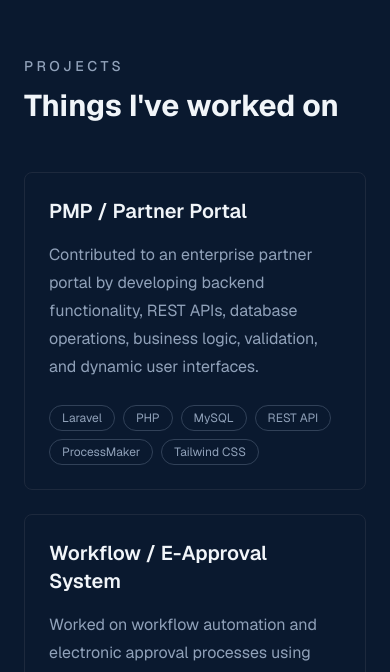
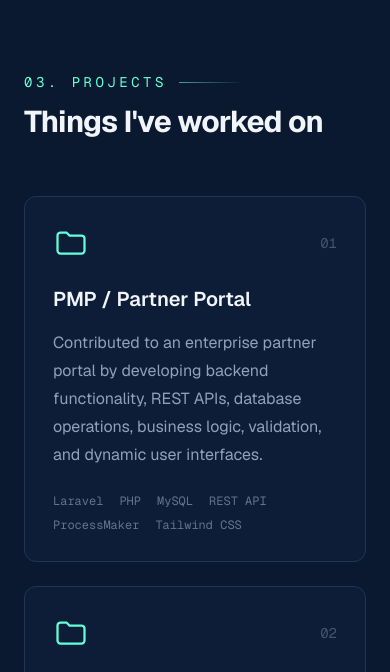
Before and after one commit to SHAYANFAYSAL10/faysal-portfolio, a Next.js app: page / in a window 390 px wide. Shown: the part 4432-5104 px from the top of the page. Built offline with nearby package versions, Linux system fonts and the light colour scheme.

Commit message:
Redesign project cards

```diff
--- a/components/project-card.tsx
+++ b/components/project-card.tsx
@@ -2,29 +2,51 @@ import type { Project } from "@/data/projects";
 
 interface ProjectCardProps {
   project: Project;
+  index: number;
 }
 
-export default function ProjectCard({ project }: ProjectCardProps) {
+export default function ProjectCard({ project, index }: ProjectCardProps) {
   return (
-    <article className="rounded-lg border border-slate-800 p-6 transition hover:border-slate-600">
-      <h3 className="text-xl font-semibold text-slate-100">
+    <article className="group relative h-full overflow-hidden rounded-xl border border-navy-700 bg-navy-800/50 p-7 transition duration-300 hover:-translate-y-1.5 hover:border-accent/50 hover:shadow-2xl hover:shadow-accent/10">
+      <div
+        aria-hidden
+        className="pointer-events-none absolute -right-20 -top-20 h-48 w-48 rounded-full bg-accent/10 opacity-0 blur-3xl transition-opacity duration-500 group-hover:opacity-100"
+      />
+
+      <div className="relative flex h-full flex-col">
+        <div className="flex items-center justify-between">
+          <svg
+            aria-hidden
+            viewBox="0 0 24 24"
+            fill="none"
+            stroke="currentColor"
+            strokeWidth="1.5"
+            className="h-9 w-9 text-accent"
+          >
+            <path d="M3 7a2 2 0 0 1 2-2h4l2 2h8a2 2 0 0 1 2 2v8a2 2 0 0 1-2 2H5a2 2 0 0 1-2-2V7Z" />
+          </svg>
+
+          <span className="font-mono text-sm text-slate-600 transition group-hover:text-accent/70">
+            {String(index).padStart(2, "0")}
+          </span>
+        </div>
+
+        <h3 className="mt-6 text-xl font-semibold text-slate-100 transition group-hover:text-accent">
           {project.title}
         </h3>
 
-      <p className="mt-4 leading-7 text-slate-400">
+        <p className="mt-4 flex-1 leading-7 text-slate-400">
           {project.description}
         </p>
 
-      <div className="mt-6 flex flex-wrap gap-2">
+        <div className="mt-6 flex flex-wrap gap-x-4 gap-y-2">
           {project.technologies.map((technology) => (
-          <span
-            key={technology}
-            className="rounded-full border border-slate-700 px-3 py-1 text-xs text-slate-400"
-          >
+            <span key={technology} className="font-mono text-xs text-slate-500">
               {technology}
             </span>
           ))}
         </div>
+      </div>
     </article>
   );
 }
--- a/components/projects.tsx
+++ b/components/projects.tsx
@@ -1,26 +1,19 @@
 import { projects } from "@/data/projects";
 import ProjectCard from "@/components/project-card";
+import Reveal from "@/components/reveal";
+import SectionHeading from "@/components/section-heading";
 
 export default function Projects() {
   return (
-    <section id="projects" className="px-6 py-24">
+    <section id="projects" className="px-6 py-28">
       <div className="mx-auto max-w-5xl">
-        <div className="mb-12">
-          <p className="mb-3 text-sm font-medium tracking-[0.25em] text-slate-400">
-            PROJECTS
-          </p>
-
-          <h2 className="text-3xl font-bold text-slate-100 sm:text-4xl">
-            Things I&apos;ve worked on
-          </h2>
-        </div>
+        <SectionHeading index="03" eyebrow="PROJECTS" title="Things I've worked on" />
 
         <div className="grid gap-6 md:grid-cols-2">
-          {projects.map((project) => (
-            <ProjectCard
-              key={project.title}
-              project={project}
-            />
+          {projects.map((project, i) => (
+            <Reveal key={project.title} delay={(i % 2) * 120} className="h-full">
+              <ProjectCard project={project} index={i + 1} />
+            </Reveal>
           ))}
         </div>
       </div>
```
Lines whose indentation alone changed are shown as unchanged.
